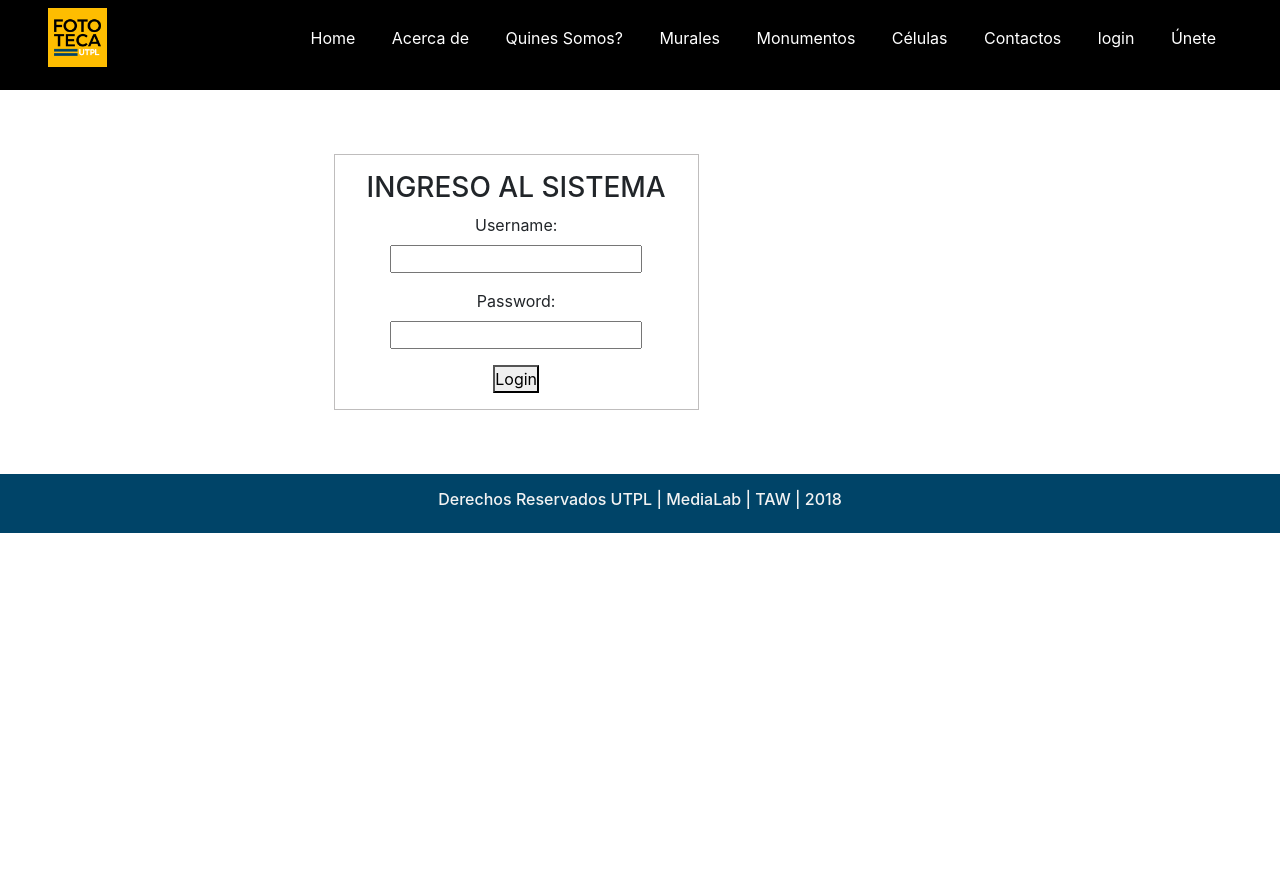
After one commit to diepinto30/FototecaUTPL, a Django app: template portal/templates/internas/login.html in a window 1280 px wide. The commit adds this page. Run offline with Django 3.2, Linux system fonts and the light colour scheme; the template is opened without the code that fills it: values that come from a table or form of the project are taken from there, others are empty; parts of the project's set-up code (start-up, migrations or seed data) failed here and were passed over; some libraries are stand-ins or nearby versions.

Commit message:
version 0.0.6

```diff
--- a/portal/static/css/estilos.css
+++ b/portal/static/css/estilos.css
@@ -9,7 +9,7 @@ html, body{
 }
 header{
 	background: #000;
-	height: 80px;
+	height: 90px;
 
 	width: 100%; /* hacemos que la cabecera ocupe el ancho completo de la página */
 	left: 0; /* Posicionamos la cabecera al lado izquierdo */
@@ -70,12 +70,14 @@ main{
 	padding: 0.4em 2em;
 	font-size: 1.2em;
 }
+
+
 .login, .register{
 	width: 40%;
 	display: inline-block;
 	padding: 1em;
 	border: 1px solid #BFBDBD;
-	margin: 1em;
+	margin: 4em;
 	vertical-align: top;
 }
 .slider{
@@ -228,20 +230,8 @@ footer{
 	padding: 1em 0;
 }
 
-.dropbtn {
-    color: #fff;
-		text-decoration:none;
-		padding: 0 1em;
-		padding: 2em 1em;
-		transition: 0.7s;
-}
 
-.dropbtn:hover{
-	color: #000;
-	background: #E8C000;
-	text-decoration:none;
-	transition: 0.7s;
-}
+
 
 /* .dropdown {
     position: relative;
@@ -259,7 +249,7 @@ footer{
 
 .dropdown-content a {
     color: black;
-    padding: 12px 16px;
+    padding: 12px 16px;s
     text-decoration: none;
     display: block;
 }
--- /dev/null
+++ b/portal/templates/internas/login.html
@@ -0,0 +1,19 @@
+{% extends 'master.html' %}
+{% block tittle %} LOGIN {% endblock %}
+
+{% block head %}
+<link rel="stylesheet" type="text/css" href="https://maxcdn.bootstrapcdn.com/bootstrap/4.0.0/css/bootstrap.min.css">
+{% endblock %}
+
+{% block content1 %}
+
+	<section class="login" style="">
+        <h3>INGRESO AL SISTEMA</h3>
+            <form method="post">
+              {% csrf_token %}
+              {{ form.as_p }}
+              <button type="submit">Login</button>
+            </form>
+
+	</section>
+{% endblock %}
--- a/portal/templates/master.html
+++ b/portal/templates/master.html
@@ -7,6 +7,7 @@
 	<title>{% block tittle %}{% endblock %} | Fototeca UTPL</title>
 	<meta charset="utf-8">
 	<link rel="stylesheet" type="text/css" href="{% static 'css/estilos.css'%}">
+	<link href="https://file.myfontastic.com/hUsvSK8s6MutdPKJHuW7TX/icons.css" rel="stylesheet">
 	{% block head %}
 	{% endblock %}
 </head>
@@ -22,10 +23,21 @@
 		<a href="/reconoce">Células</a>
 		<a href="/#contactos" class="menufin">Contactos</a>
 		{% if user.is_authenticated %}
+		<!--<div class="dropdown" style="float:right;">-->
 
-		<a href="/logout"><img src="{% static 'images/user.png'%}" title="user" width="5"> {{ user.username }}</a>
-		{% else %}
-		<a href="/formulario">Únete</a>{% endif %}
+		<a href="/formulario"><span class="icon-user"></span> | {{ user.username }}</a>
+		<a href="/logout">Salir</a>
+			{% else %}
+			<a href="/login">login</a>
+			<a href="/formulario">Únete</a>
+			{% endif %}
+
+		</div>
+
+
+
+
+
 	</nav>
 	{% block header %}
 	{% endblock %}
--- a/portal/urls.py
+++ b/portal/urls.py
@@ -13,6 +13,7 @@ from django.contrib.auth.views import (
 urlpatterns = patterns('portal.views',
 	url(r'^$', 'home_page', name='home'),
 	url(r'^formulario/$', login, {'template_name':'internas/formulario.html'}, name='login'),
+	url(r'^login/$', login, {'template_name':'internas/login.html'}, name='login'),
 	url(r'^logout/$', 'logout_view', name='logout_view'),
 	url(r'^reconoce/$', 'listado_fotos', name='listado_fotos'),
 	url(r'^murales/$', 'murales', name='murales'),
```
Also changed, not shown: 3 other files.
